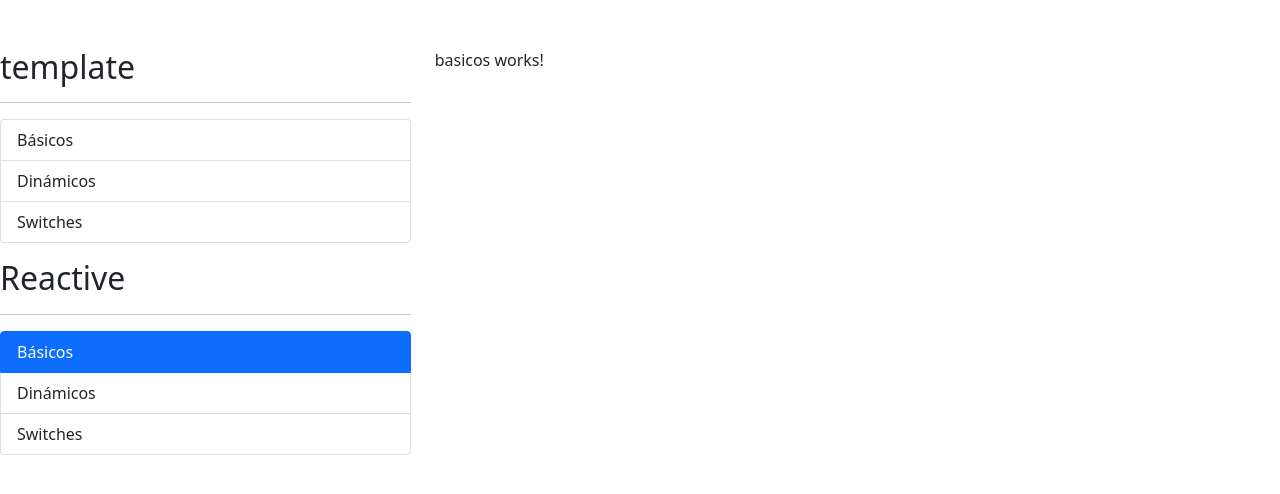
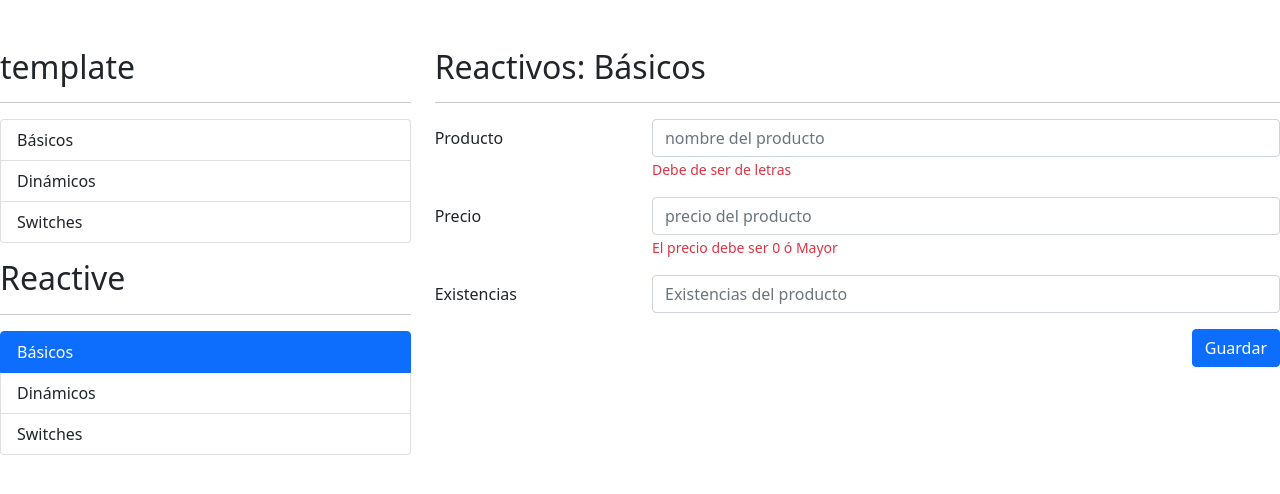
Before and after one commit to Vicman3x3/formulariosApp, an Angular app: page /reactive/basicos in a window 1280 px wide. Shown: the top 494 px of the page. Built offline with nearby package versions, Linux system fonts and the light colour scheme.

Commit message:
Inicio de Reactivos
 Se inicio la sección de reactivos

```diff
--- a/src/app/reactive/basicos/basicos.component.html
+++ b/src/app/reactive/basicos/basicos.component.html
@@ -1 +1,75 @@
-<p>basicos works!</p>
+<h2>Reactivos: Básicos</h2>
+<hr />
+
+<div class="row">
+  <div class="col">
+    <form autocomplete="off">
+      <!-- Campo del producto -->
+      <div class="row mb-3">
+        <label for="" class="col-sm-3 col-form-label"> Producto</label>
+        <div class="col-sm-9">
+          <input
+            type="text"
+            class="form-control"
+            placeholder="nombre del producto"
+          />
+          <span class="form-text text-danger">Debe de ser de letras</span>
+        </div>
+      </div>
+
+      <!-- Campo del precio -->
+      <div class="row mb-3">
+        <label for="" class="col-sm-3 col-form-label"> Precio</label>
+        <div class="col-sm-9">
+          <input
+            type="number"
+            class="form-control"
+            placeholder="precio del producto"
+          />
+          <span class="form-text text-danger"
+            >El precio debe ser 0 ó Mayor
+          </span>
+        </div>
+      </div>
+
+      <!-- Campo de existencias -->
+      <div class="row mb-3">
+        <label for="" class="col-sm-3 col-form-label"> Existencias</label>
+        <div class="col-sm-9">
+          <input
+            type="number"
+            class="form-control"
+            placeholder="Existencias del producto"
+          />
+        </div>
+      </div>
+
+      <div class="row">
+        <div class="col">
+          <button type="submit" class="btn btn-primary float-end">
+            Guardar
+          </button>
+        </div>
+      </div>
+    </form>
+  </div>
+</div>
+
+<!-- <div class="row">
+  <div class="col">
+    <span>valid</span>
+    <pre>{{miFormulario.valid}}</pre>
+
+    <span>Pristine</span>
+    <pre>{{miFormulario.pristine}}</pre>
+
+    <span>Touched</span>
+    <pre>{{miFormulario.touched}}</pre>
+
+    <span>Value</span>
+    <pre>{{miFormulario.value | json}}</pre>
+
+    <span>CustomDirective</span>
+    <pre>{{miFormulario.controls.existencias?.errors | json}}</pre>
+  </div>
+</div> -->
--- a/src/app/reactive/dinamicos/dinamicos.component.html
+++ b/src/app/reactive/dinamicos/dinamicos.component.html
@@ -1 +1,50 @@
-<p>dinamicos works!</p>
+<h2>Reactive: <small>Dinámicos</small></h2>
+<hr />
+<form autocomplete="off">
+
+  <!-- Div del nombre -->
+  <div class="mb-3 row">
+    <label for="" class="col-sm-3 col-form-label">Nombre</label>
+    <div class="col-sm-9">
+      <input type="text" class="form-control" placeholder="Nombre de la persona" />
+      <span class="form-text text-danger">Este campo es obligatorio</span>
+    </div>
+  </div>
+
+  <!-- Agregar Favorito -->
+  <div class="mb-3 row">
+    <label for="" class="col-sm-3 col-form-label">Agregar</label>
+    <div class="col-sm-9">
+      <div class="input-group">
+        <input class="form-control" placeholder="Agregar favorito"
+          (keyup.enter)="hola()">
+        <button class="btn btn-outline-primary" type="button" (click)="hola()" >Agregar</button>
+      </div>
+    </div>
+  </div>
+
+  <!-- Lista de juegos favoritos  -->
+  <div class="mb-3 row">
+    <label for="" class="col-sm-3 col-form-label">Favoritos</label>
+    <div class="col-sm-9">
+      <!-- <div class="input-group mb-1" *ngFor="let juego of persona.favoritos; let i = index">
+        <input class="form-control"  />
+
+        <button class="btn btn-outline-danger" type="button" (click)="hola()">
+          Eliminar
+        </button>
+      </div> -->
+    </div>
+  </div>
+
+  <div class="row">
+    <div class="col-sm-11">
+      <button type="button" (click)="hola()" class="btn btn-primary float-end">
+        Guardar
+      </button>
+    </div>
+  </div>
+</form>
+<!--
+<span>Persona</span>
+<pre>{{ persona | json }}</pre> -->
--- a/src/app/reactive/dinamicos/dinamicos.component.ts
+++ b/src/app/reactive/dinamicos/dinamicos.component.ts
@@ -12,4 +12,8 @@ export class DinamicosComponent implements OnInit {
   ngOnInit(): void {
   }
 
+  hola(){
+    console.log('hola')
+  }
+
 }
--- a/src/app/reactive/switches/switches.component.html
+++ b/src/app/reactive/switches/switches.component.html
@@ -1 +1,67 @@
-<p>switches works!</p>
+<h2>Reactivos: Switches</h2>
+<hr />
+
+<form>
+  <!-- Radios -->
+  <div class="row mb-3">
+    <label for="" class="col-sm-3 col-form-label"> Género </label>
+    <div class="col-sm-9">
+      <div class="form-check">
+        <input class="form-check-input" type="radio" value="M" name="radioGenero" id="radioMasculino" required />
+        <label class="form-check-label" for="radioMasculino"> Masculino </label>
+      </div>
+      <div class="form-check">
+        <input class="form-check-input" type="radio" value="F" name="radioGenero" id="radioFemenino" />
+        <label class="form-check-label" for="radioFemenino"> Femenino </label>
+      </div>
+    </div>
+  </div>
+
+  <!-- Swuitch -->
+  <div class="row mb-3">
+    <label for="" class="col-sm-3 col-form-label"> Notificaciones </label>
+    <div class="col-sm-9">
+      <div class="form-check form-switch mt-2">
+        <input class="form-check-input" type="checkbox" id="flexSwitchCheckChecked" />
+        <label class="form-check-label" for="flexSwitchCheckChecked">Quiero recibir notificaciones</label>
+      </div>
+    </div>
+  </div>
+  <!-- Check -->
+  <div class="row mb-3">
+    <label for="" class="col-sm-3 col-form-label"> </label>
+    <div class="col-sm-9">
+      <div class="form-check">
+        <input class="form-check-input" type="checkbox" id="flexCheckDefault" />
+        <label class="form-check-label" for="flexCheckDefault">
+          Términos y condiciones
+        </label>
+      </div>
+    </div>
+  </div>
+
+  <!-- boton submit -->
+  <div class="row">
+    <div class="col">
+      <button class="btn btn-primary float-end">Guardar</button>
+    </div>
+  </div>
+</form>
+
+<!-- <h5>Valor del formulario</h5>
+<pre>{{miFormulario.value | json}}</pre>
+<br>
+
+<h5>Persona</h5>
+<pre>{{ persona | json}}</pre>
+<br>
+
+<h5>Valid</h5>
+<pre>{{miFormulario.valid}}</pre>
+<br>
+
+<h5>Terminos</h5>
+<pre>{{miFormulario.controls?.terminos?.errors | json}}</pre>
+<br>
+
+<pre>Condiciones: </pre> -->
```
